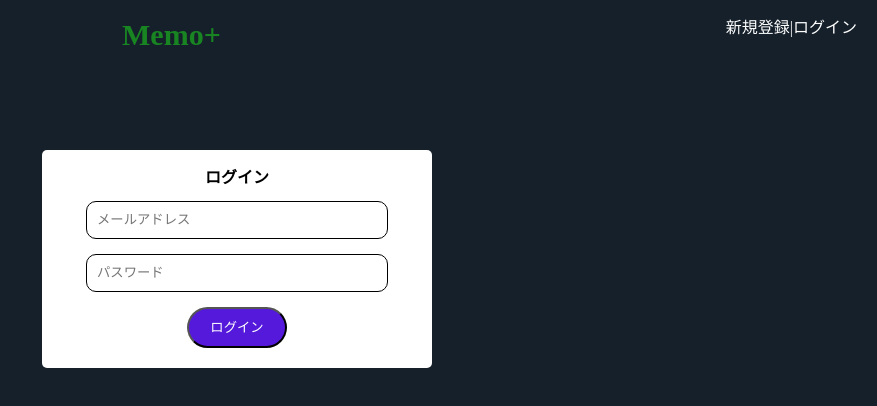
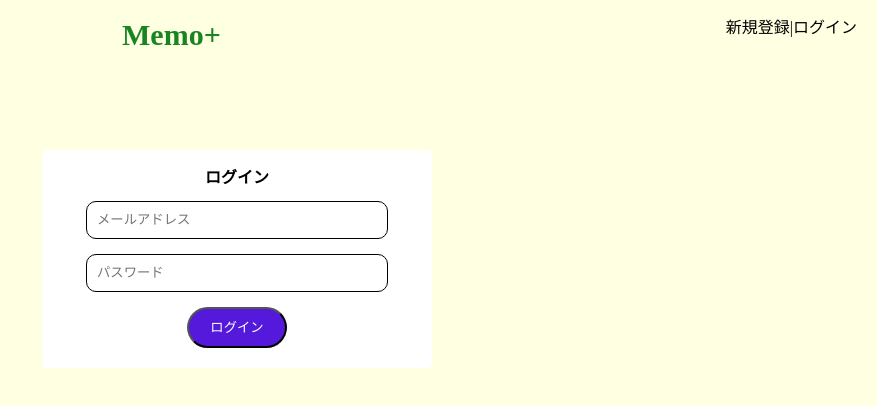
Before and after one commit to yoshi0-p/20200218_yoshida-share-, a Vue app: page / in a window 1280 px wide. Shown: the top 406 px of the page, without its empty margins (403-1280 px from the left). Built offline with nearby package versions, Linux system fonts and the light colour scheme.

Commit message:
修正内容が分かるコミットメッセージ

```diff
--- a/src/App.vue
+++ b/src/App.vue
@@ -101,10 +101,10 @@ input, select {
 }
 
 html {
-  background-color: #15202b;
+  background-color: #ffffe2;
 }
 * {
-  color: white;
+  color: rgb(0, 0, 0);
   font-family: "Noto Sans JP";
 }
 </style>
```
